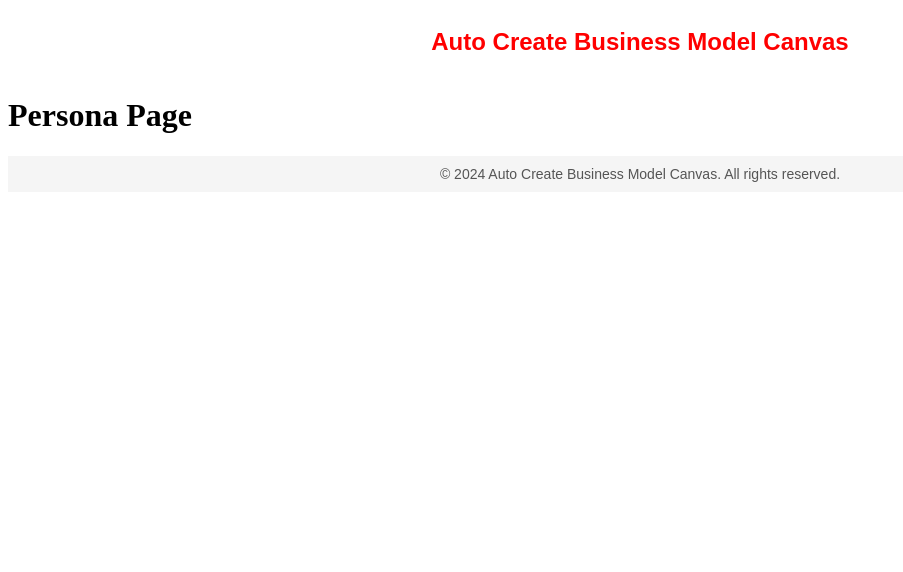
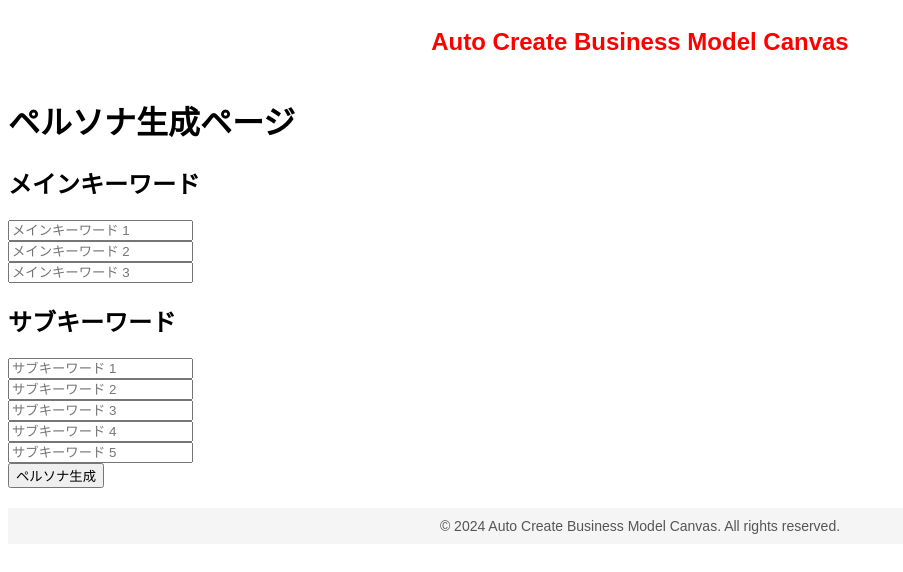
Before and after one commit to Kazuto-Ikeda/mvp-for-abmc2, a Next.js app: page /persona in a window 1280 px wide. Shown: the top 572 px of the page, without its empty margins (0-903 px from the left). Built offline with nearby package versions, Linux system fonts and the light colour scheme.

Commit message:
create persona page

```diff
--- a/app/persona/page.js
+++ b/app/persona/page.js
@@ -1,3 +1,70 @@
-export default function Persona() {
-    return <h1>Persona Page</h1>;
-  }
+"use client";
+
+import { useState } from "react";
+
+export default function PersonaPage() {
+  const [mainKeywords, setMainKeywords] = useState(["", "", ""]); // メインキーワード
+  const [subKeywords, setSubKeywords] = useState(["", "", "", "", ""]); // サブキーワード
+
+  // メインキーワードの更新処理
+  const handleMainKeywordChange = (index: number, value: string) => {
+    const updatedKeywords = [...mainKeywords];
+    updatedKeywords[index] = value;
+    setMainKeywords(updatedKeywords);
+  };
+
+  // サブキーワードの更新処理
+  const handleSubKeywordChange = (index: number, value: string) => {
+    const updatedKeywords = [...subKeywords];
+    updatedKeywords[index] = value;
+    setSubKeywords(updatedKeywords);
+  };
+
+  // ペルソナ生成ボタンのクリック処理
+  const handlePersonaGeneration = () => {
+    console.log("Main Keywords:", mainKeywords);
+    console.log("Sub Keywords:", subKeywords);
+    alert("ペルソナを生成しました！（詳細はコンソールをご確認ください）");
+  };
+
+  return (
+    <div>
+      <h1>ペルソナ生成ページ</h1>
+
+      {/* メインキーワード入力欄 */}
+      <div>
+        <h2>メインキーワード</h2>
+        {mainKeywords.map((keyword, index) => (
+          <div key={index}>
+            <input
+              type="text"
+              placeholder={`メインキーワード ${index + 1}`}
+              value={keyword}
+              onChange={(e) => handleMainKeywordChange(index, e.target.value)}
+            />
+          </div>
+        ))}
+      </div>
+
+      {/* サブキーワード入力欄 */}
+      <div>
+        <h2>サブキーワード</h2>
+        {subKeywords.map((keyword, index) => (
+          <div key={index}>
+            <input
+              type="text"
+              placeholder={`サブキーワード ${index + 1}`}
+              value={keyword}
+              onChange={(e) => handleSubKeywordChange(index, e.target.value)}
+            />
+          </div>
+        ))}
+      </div>
+
+      {/* ペルソナ生成ボタン */}
+      <div>
+        <button onClick={handlePersonaGeneration}>ペルソナ生成</button>
+      </div>
+    </div>
+  );
+}
```
